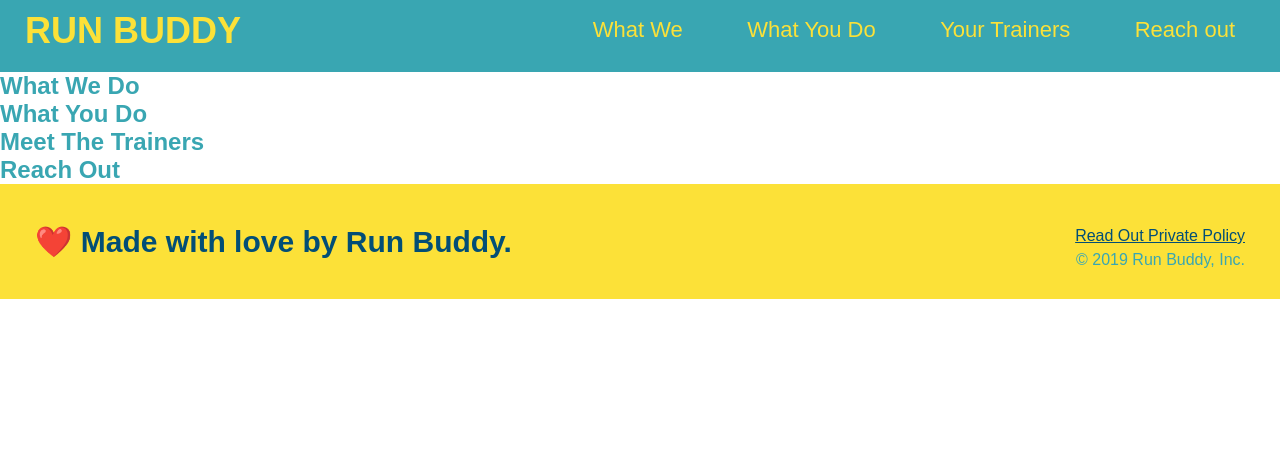
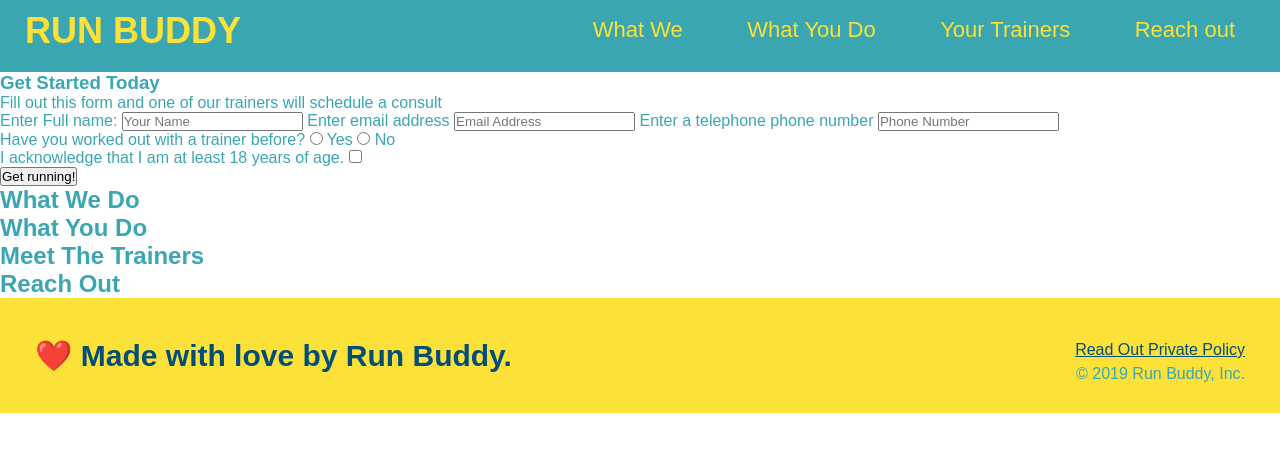
Before and after one commit to pseudoDjnn/Run-Buddy, a plain HTML site: page index.html in a window 1280 px wide. Drawn offline with Linux system fonts and the light colour scheme.

Commit message:
HTML5 email and tel element update

```diff
--- a/index.html
+++ b/index.html
@@ -31,6 +31,47 @@
         </ul>
       </nav>
     </header>
+    <section>
+      <div>
+        <h3>Get Started Today</h3>
+        <p>
+          Fill out this form and one of our trainers will schedule a consult
+        </p>
+        <!-- Form Element -->
+        <form>
+          <label for="name">Enter Full name:</label>
+          <input type="text" placeholder="Your Name" name="name" id="name" />
+          <label for="email">Enter email address</label>
+          <input
+            type="email"
+            placeholder="Email Address"
+            name="email"
+            id="email"
+          />
+          <label for="phone">Enter a telephone phone number</label>
+          <input
+            type="tel"
+            placeholder="Phone Number"
+            name="phone"
+            id="phone"
+          />
+          <p>
+            Have you worked out with a trainer before?
+            <input type="radio" name="trainer-confirm" id="trainer-yes" />
+            <label for="trainer-yes">Yes</label>
+            <input type="radio" name="trainer-confirm" id="trainer-no" />
+            <label for="trainer-no">No</label>
+          </p>
+          <p>
+            <label for="checkbox">
+              I acknowledge that I am at least 18 years of age.
+            </label>
+            <input type="checkbox" name="age-confirmation" id="checkbox" />
+          </p>
+          <button type="submit">Get running!</button>
+        </form>
+      </div>
+    </section>
     <!-- hero/jumbotron -->
     <section></section>
 
```
